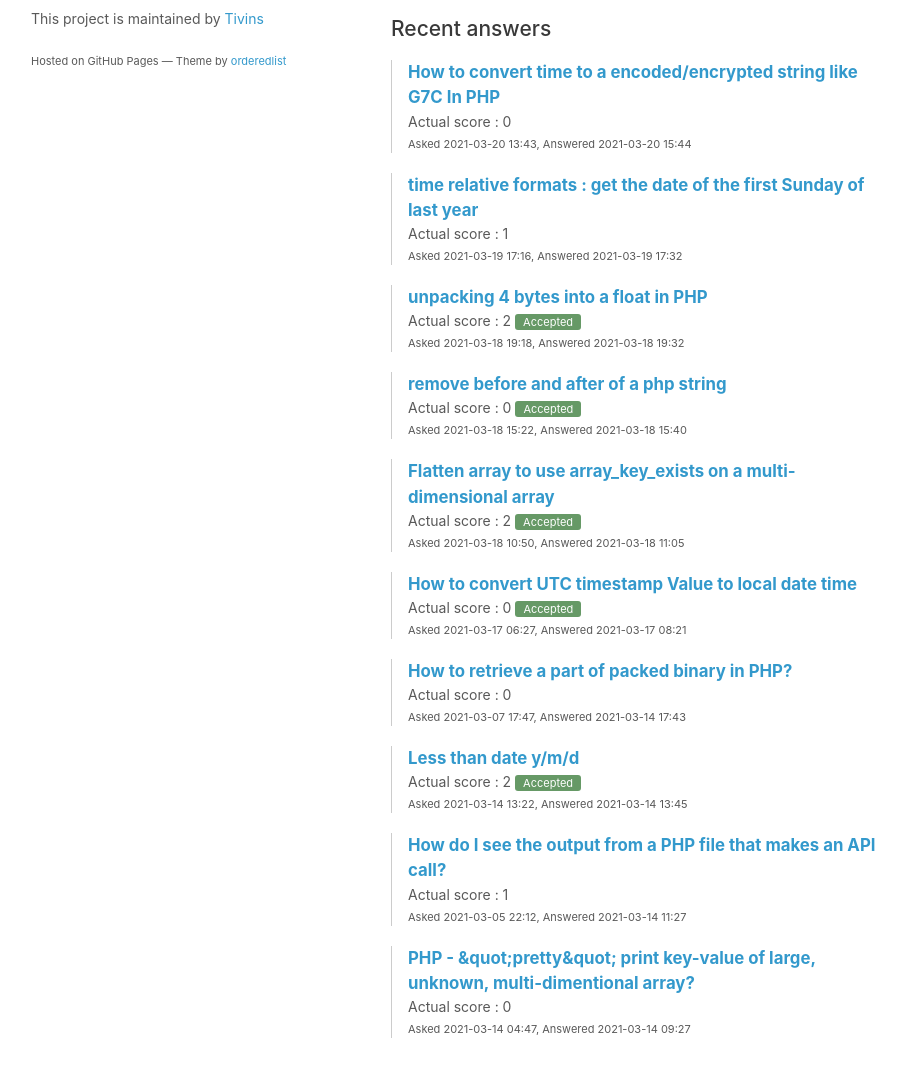
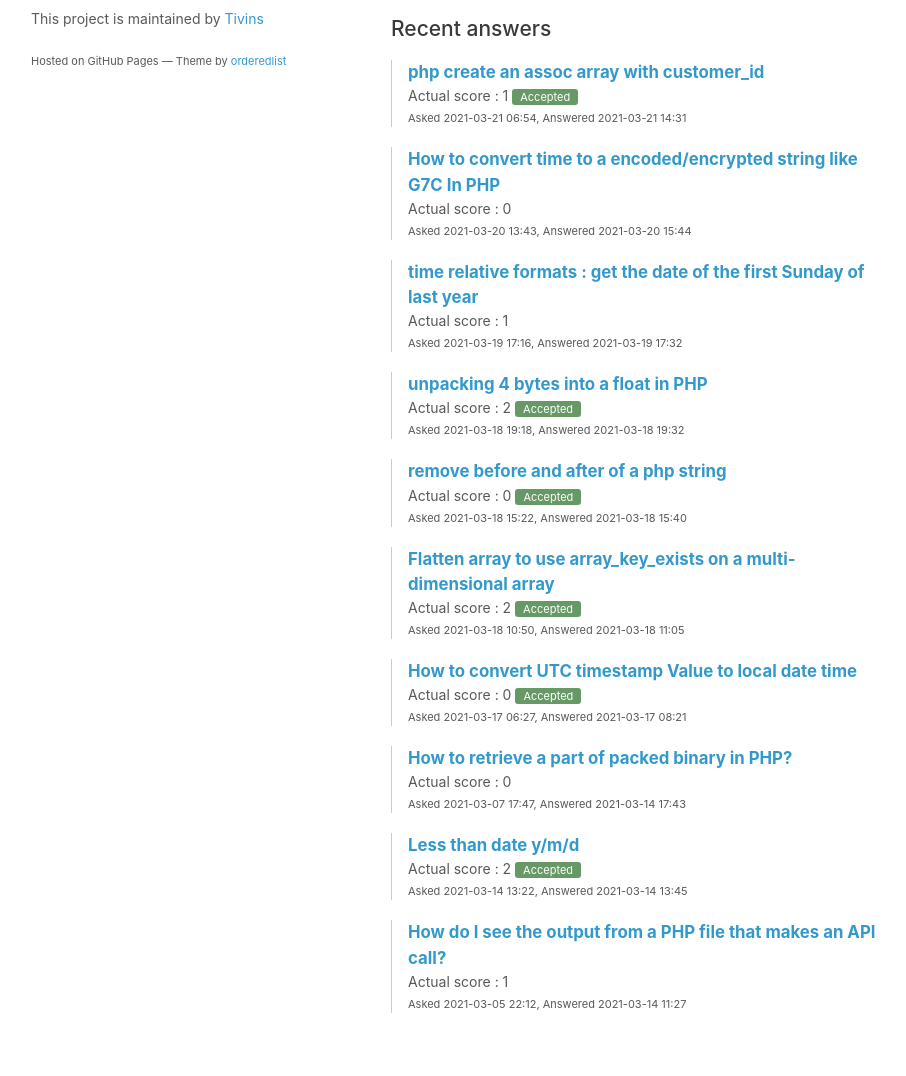
Before and after one commit to tivins/tivins.github.io, a plain HTML site: page index.html in a window 1280 px wide. Shown: the part 660-1736 px from the top of the page, without its empty margins (179-1085 px from the left). Drawn offline with Linux system fonts and the light colour scheme.

Commit message:
Update 2021-03-22 20:26

```diff
--- a/index.html
+++ b/index.html
@@ -22,7 +22,7 @@
         <hr>
         <p>
           reputation : <b>16.2K</b><br>
-          badges : 6 <span class="badge gold"></span> 18 <span class="badge silver"></span> 35 <span class="badge bronze"></span><br>
+          badges : 8 <span class="badge gold"></span> 18 <span class="badge silver"></span> 35 <span class="badge bronze"></span><br>
           Member for 3 years, 2 months
         </p>
         <p>
@@ -70,6 +70,16 @@
         <p>A complete Q&amp;A list about various error messages in PHP <a href="https://stackoverflow.com/q/3737139/9193372">Read more</a>.</p>
     </div>
     <h2>Recent answers</h2>
+    <div class="qitem">
+        <a href="https://stackoverflow.com/a/66732919/9193372" class="title">php create an assoc array with customer_id</a>
+        <p>
+            Actual score : 1 <small class="accepted">Accepted</small>
+            <br><small>
+                Asked 2021-03-21 06:54,
+                Answered 2021-03-21 14:31</small>
+        </p>
+    </div>
+
     <div class="qitem">
         <a href="https://stackoverflow.com/a/66722899/9193372" class="title">How to convert time to a encoded/encrypted string like G7C In PHP</a>
         <p>
@@ -160,16 +170,6 @@
         </p>
     </div>
 
-    <div class="qitem">
-        <a href="https://stackoverflow.com/a/66622455/9193372" class="title">PHP - &amp;quot;pretty&amp;quot; print key-value of large, unknown, multi-dimentional array?</a>
-        <p>
-            Actual score : 0
-            <br><small>
-                Asked 2021-03-14 04:47,
-                Answered 2021-03-14 09:27</small>
-        </p>
-    </div>
-
       </section>
       <footer>
         <p>This project is maintained by <a href="http://github.com/tivins">Tivins</a></p>
```
